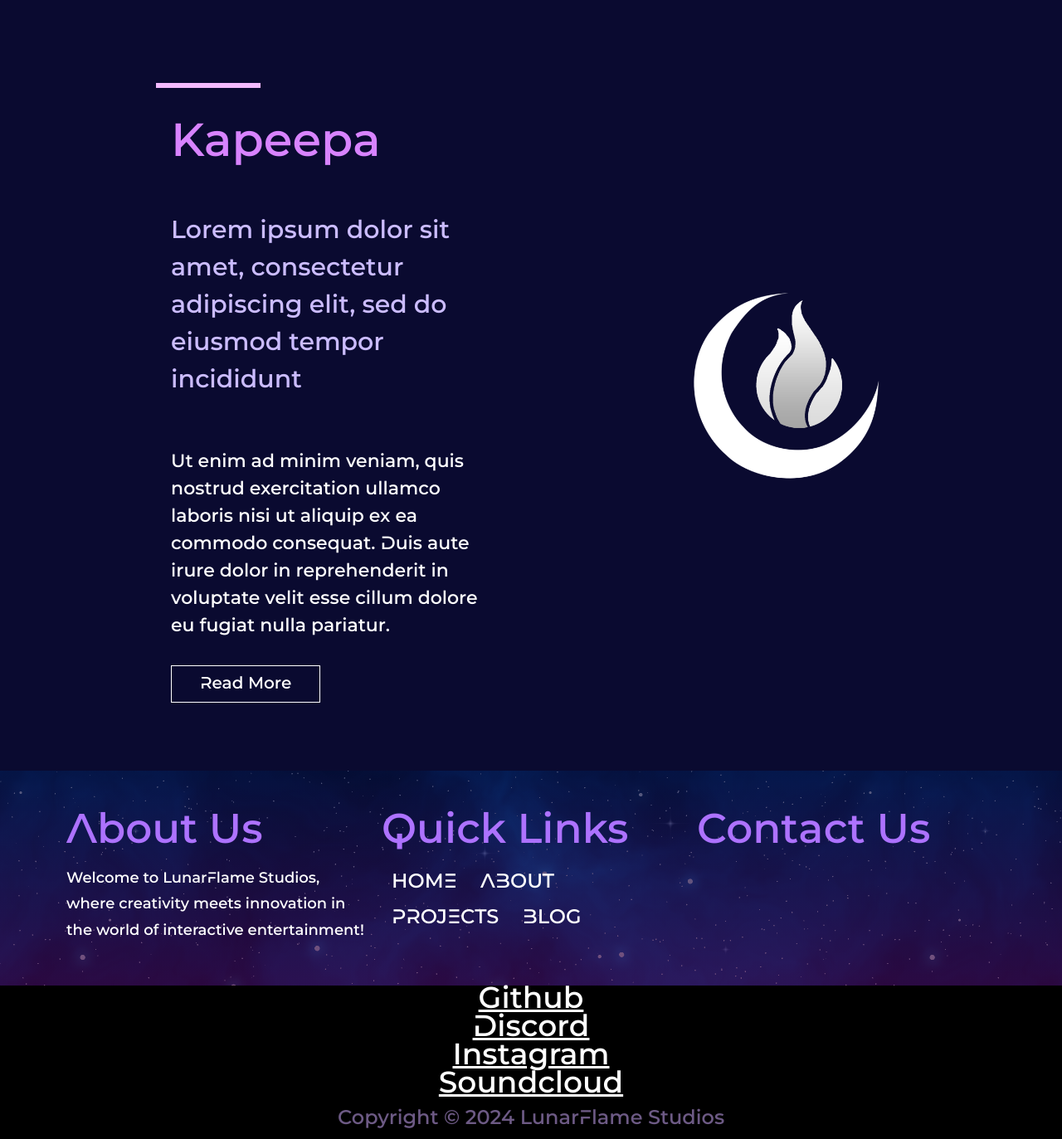
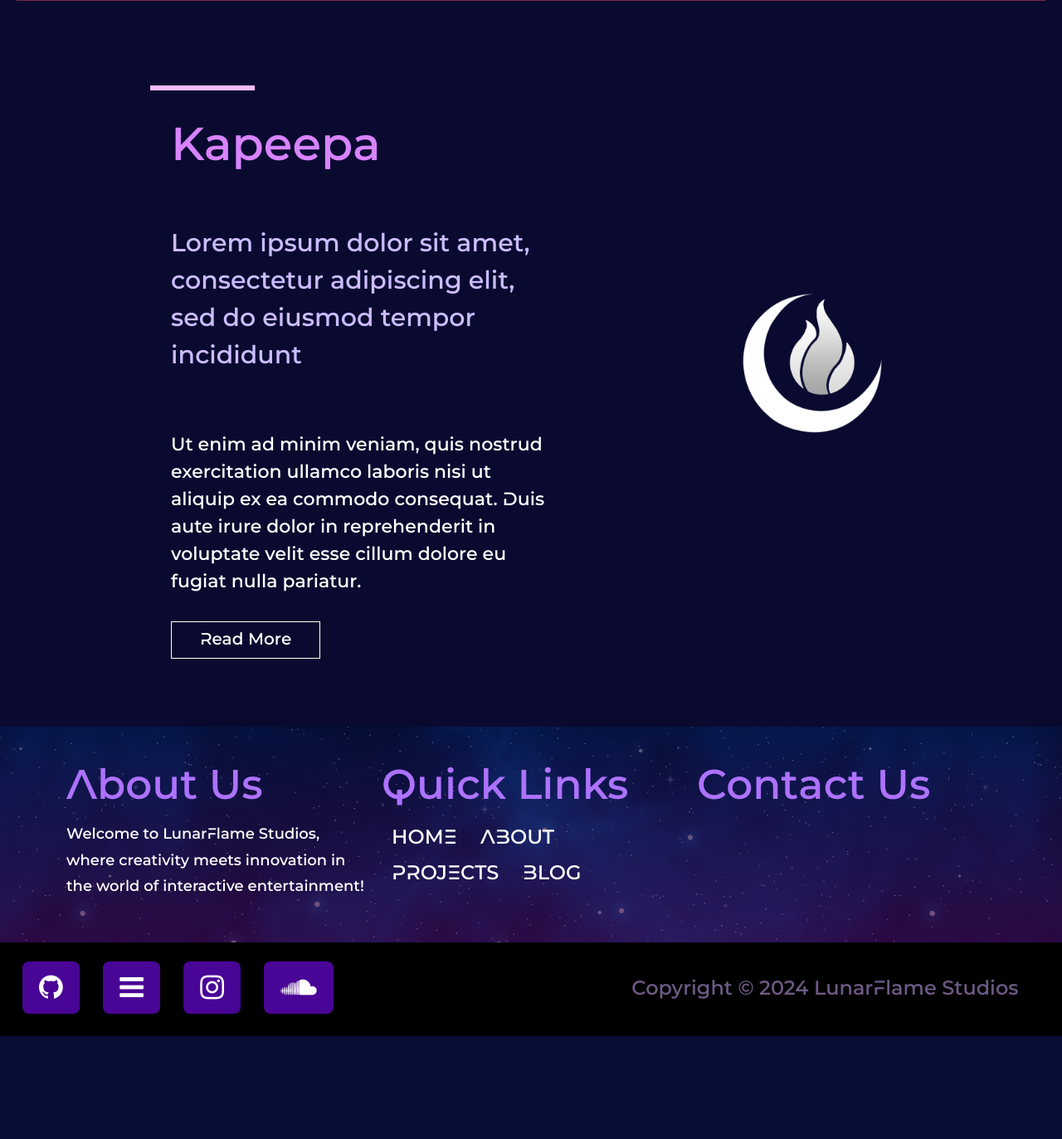
Before and after one commit to Lunarflame-Studios/LunarFlame-Website, a PHP site: page /pages/about.html in a window 1280 px wide. Shown: the part 1988-3361 px from the top of the page at 83% size. After the commit the page ends 3237 px from the top, so only its background shows below. Run offline with PHP 8.4, Linux system fonts and the light colour scheme.

Commit message:
Adding social media links

```diff
--- a/pages/about.css
+++ b/pages/about.css
@@ -28,10 +28,6 @@
 }
 
 /*Text is part of .about-body p, listed in style.css*/
-.about-dev img {
-    max-width: 30%;
-    border-radius: 8px;
-}
 
 .about-dev hr {
     width: 120px;
@@ -39,6 +35,14 @@
     margin: 20px auto;
     position: relative;
 }
+
+/*Adrian----------------------------------*/
+.phantom {
+    background: linear-gradient(rgb(39, 27, 41, 0.5), rgb(206, 54, 101, 0.5)), url("../images/Minimal.jpg");
+}
+
+
+/*Daniel*/
 
 /*PC/DESKTOP UI---------------------------*/
 @media(min-width: 701px) {
@@ -61,8 +65,28 @@
     }
 
     .phantom {
-        background: linear-gradient(rgb(39, 27, 41, 0.5), rgb(206, 54, 101, 0.5)), url("../images/Minimal.jpg");
         background-size: 100%;
+    }
+
+    .pfp-phantom {
+        display: inline-block;
+        position: relative;
+        width: 900px;
+        height: 280px;
+        overflow: hidden;
+        border-radius: 50%;
+    }
+
+    .pfp-phantom img {
+        width: auto;
+        height: 130%;
+        margin-left: -50px;
+        margin-top: -40px;
+    }
+
+    .pfp-kapeepa img {
+        max-width: 100%;
+        border-radius: 50%;
     }
 
     .hr-odd {
@@ -70,7 +94,7 @@
     }
 
     .hr-even {
-        right: 150px;
+        right: 190px;
     }
 
     .about-dev h3 {
@@ -112,12 +136,14 @@
         padding-bottom: 5%;
     }
 
-    .about-dev:nth-child(odd) {
-        background-color: rgba(255, 255, 255, 0.1);
-    }
 
     .hero-btn {
         margin-bottom: 5%;
     }
 
+    .phantom {
+        background-size: 320%;
+        background-position-x: -200px;
+    }
+
 }
--- a/pages/about.html
+++ b/pages/about.html
@@ -32,8 +32,10 @@
             <h1>About Us</h1>
             <p>Lunarflame Studios is an independent game studio founded in 2023.</p>
             <img class="page-image" src="../images/Nexo_SS_1.png" alt="">
-            <p>Our studio strives to create games with thought-provoking stories, immersion for countless audiences, foster artistic expression, and have fun while doing it all.</p>
-        </div><hr>
+            <p>Our studio strives to create games with thought-provoking stories, immersion for countless audiences,
+                foster artistic expression, and have fun while doing it all.</p>
+        </div>
+        <hr>
         <h1>Developers</h1><br><br>
         <div class="about-devs">
             <div class="about-dev phantom">
@@ -41,22 +43,25 @@
                     <hr class="hr-odd">
                     <h2>Phantom</h2>
                     <h3>"Video Games are more than just entertainment. They're a form of art."</h3>
-                    <p>When I began my first project in 2021, I was firmly grounded in this principle. My goal is to create games with inspiring stories.</p>
+                    <p>When I began my first project in 2021, I was firmly grounded in this principle. My goal is to
+                        create games with inspiring stories.</p>
                     <br><br>
                     <a href="" class="hero-btn">Read More</a>
                 </div>
-                <img src="../images/adri_pfp.jpg" alt="">
+                <div class="pfp-phantom"><img src="../images/adri_pfp.jpg" alt=""></div>
             </div>
             <div class="about-dev kapeepa">
                 <div class="text-group">
                     <hr class="hr-even">
                     <h2>Kapeepa</h2>
                     <h3>Lorem ipsum dolor sit amet, consectetur adipiscing elit, sed do eiusmod tempor incididunt</h3>
-                    <p>Ut enim ad minim veniam, quis nostrud exercitation ullamco laboris nisi ut aliquip ex ea commodo consequat. Duis aute irure dolor in reprehenderit in voluptate velit esse cillum dolore eu fugiat nulla pariatur.</p>
+                    <p>Ut enim ad minim veniam, quis nostrud exercitation ullamco laboris nisi ut aliquip ex ea commodo
+                        consequat. Duis aute irure dolor in reprehenderit in voluptate velit esse cillum dolore eu
+                        fugiat nulla pariatur.</p>
                     <br><br>
                     <a href="" class="hero-btn">Read More</a>
                 </div>
-                <img src="../images/LunarFlame-Logo-Simplified.png" alt="">
+                <div class="pfp-kapeepa"><img src="../images/LunarFlame-Logo-Simplified.png" alt=""></div>
             </div>
         </div>
     </section>
@@ -64,7 +69,8 @@
     <section class="sub-footer">
         <div class="footer-about-us">
             <h1>About Us</h1>
-            <h2>Welcome to LunarFlame Studios, where creativity meets innovation in the world of interactive entertainment!</h2>
+            <h2>Welcome to LunarFlame Studios, where creativity meets innovation in the world of interactive
+                entertainment!</h2>
         </div>
         <div class="footer-quick-links">
             <h1>Quick Links</h1>
@@ -84,15 +90,33 @@
     </section>
 
     <section class="copyright">
-        <div class="social-links">
-            <ul>
-                <li><a href="">Github</a></li>
-                <li><a href="">Discord</a></li>
-                <li><a href="">Instagram</a></li>
-                <li><a href="">Soundcloud</a></li>
-            </ul>
-        </div>
-        <h1>Copyright © 2024 LunarFlame Studios</h1>
+        <nav>
+            <div class="nav-links social-links">
+                <ul>
+                    <li>
+                        <a class="icon-container github" href="https://github.com/Lunarflame-Studios">
+                            <i class="fa fa-github fa-2x"></i>
+                        </a>
+                    </li>
+                    <li>
+                        <a class="icon-container discord" href="https://discord.gg/khKCJyjKSm">
+                            <i class="fa fa-bars fa-2x"></i>
+                        </a>
+                    </li>
+                    <li>
+                        <a class="icon-container insta" href="https://www.instagram.com/phantomforce26/">
+                            <i class="fa fa-instagram fa-2x"></i>
+                        </a>
+                    </li>
+                    <li>
+                        <a class="icon-container soundcloud" href="https://soundcloud.com/k4p33p4">
+                            <i class="fa fa-soundcloud fa-2x"></i>
+                        </a>
+                    </li>
+                </ul>
+            </div>
+            <h1 class="copyright-text">Copyright © 2024 LunarFlame Studios</h1>
+        </nav>
     </section>
 
     <script>
--- a/pages/projects.css
+++ b/pages/projects.css
@@ -50,7 +50,7 @@ a {
     color: inherit;
 }
 
-.dropdown h2:hover {
+.release-logs h2:hover {
     color: #924af1;
 }
 
--- a/style.css
+++ b/style.css
@@ -21,7 +21,7 @@
     overflow: hidden;
 }
 
-nav {
+.sub-header nav, .home-header nav {
     display: flex;
     padding: 1% 2%;
     justify-content: space-between;
@@ -29,7 +29,7 @@ nav {
 }
 
 /*Lunarflame Logo Image*/
-nav img {
+.sub-header nav img, .home-header nav img {
     width: 400px;
 }
 
@@ -38,7 +38,7 @@ nav img {
 
 .header { text-align: right; }
 
-.footer { text-align: left; }
+.footer .social-links { text-align: left; }
 
 .nav-links ul li {
     list-style: none;
@@ -90,7 +90,7 @@ nav img {
     font-size: 36px;
 }
 
-nav .fa{ display: none; }
+.sub-header nav .fa, .home-header nav .fa{ display: none; }
 
 .hero-btn {
     display: inline-block;
@@ -172,12 +172,28 @@ nav .fa{ display: none; }
 
 .copyright {
     background-color: black;
-    text-align: center;
+    text-align: right;
+    padding: 15px;
 }
 
 .copyright h1 {
+    font-size: 24px;
     color: #6d5a85;
-    padding: 1%;
+    padding: 0% 3%;
+}
+
+.copyright nav {
+    display: flex;
+    justify-content: space-between;
+    align-items: center;
+}
+
+.icon-container {
+    background-color: #490596;
+    border-radius: 8px;
+    margin: 0px;
+    display: inline-block;
+    padding: 15px 20px;
 }
 
 .social-links a {
@@ -185,7 +201,13 @@ nav .fa{ display: none; }
     font-size: 36px;
 }
 
+.social-links a i {
+    font-size: 140%;
+}
 
+.social-links {
+    display: flex;
+}
 
 /*DROPDOWNS------------------------*/
 
@@ -217,9 +239,7 @@ nav .fa{ display: none; }
     color: inherit;
 }
 
-.dropdown:hover .dropdown-content {
-    display: block;
-}
+.dropdown:hover .dropdown-content { display: block; }
 
 .dropdown:hover .drop-btn { background-color: rgba(255, 255, 255, 0.1);}
 
@@ -231,9 +251,10 @@ nav .fa{ display: none; }
     justify-content: space-between;
 }
 
+
 /*MOBILE UI------------------------*/
 @media(max-width: 700px) {
-    nav img { width: 200px; }
+    .sub-header nav img, .home-header nav img { width: 200px; }
 
     .text-box h1 { font-size: 22px; }
 
@@ -257,7 +278,7 @@ nav .fa{ display: none; }
         transition: 1s;
     }
 
-    nav .fa{
+    .sub-header nav .fa, .home-header nav .fa{
         display: block;
         color: white;
         margin: 10px;
```
Also changed, not shown: pages/blog.html (+34 -3 lines), pages/nexosphere.html (+27 -1 lines), pages/projects.html (+39 -5 lines).
